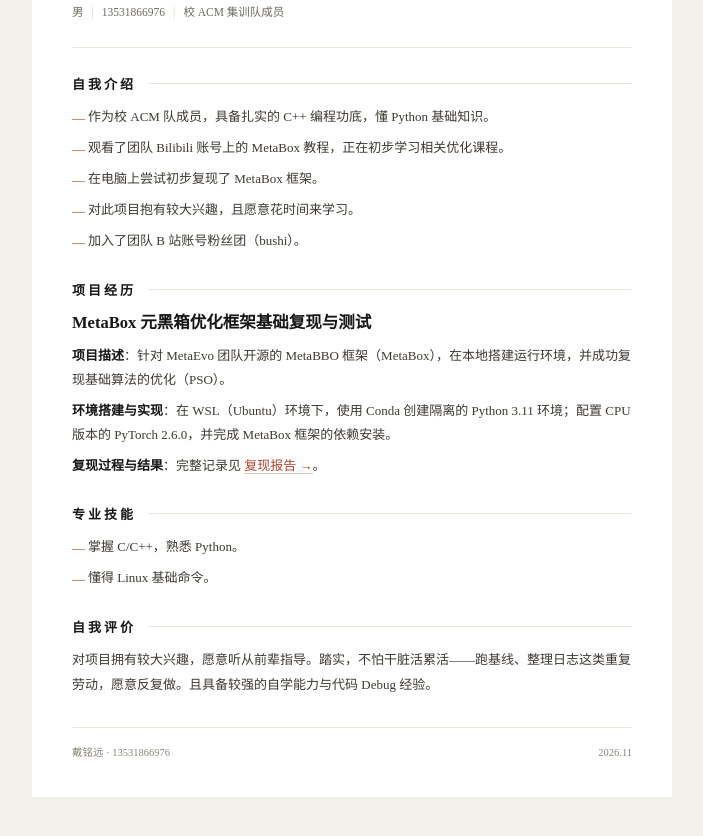
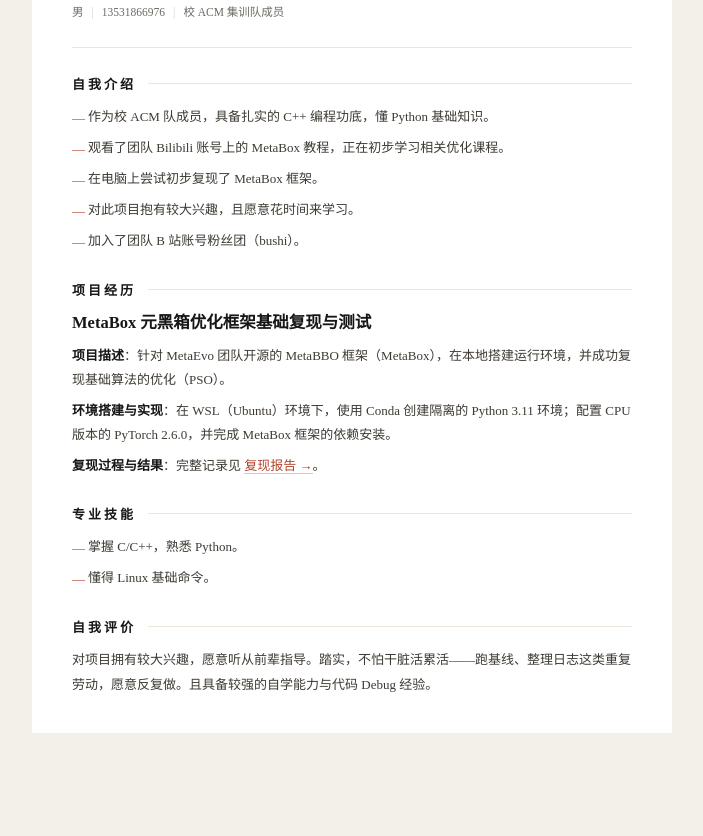
Before and after one commit to Baboon-leader/MetaBox-Reproduction, a plain HTML site: page resume.html in a window 1280 px wide. Shown: the part 146-982 px from the top of the page, without its empty margins (288-991 px from the left). After the commit the page ends 919 px from the top, so only its background shows below. Drawn offline with Linux system fonts and the light colour scheme.

Commit message:
Simplify resume layout

```diff
--- a/resume.html
+++ b/resume.html
@@ -160,7 +160,7 @@
 
         <!-- 自我评价 -->
         <tr>
-          <td class="pad" style="padding:26px 40px 0 40px;">
+          <td class="pad" style="padding:26px 40px 36px 40px;">
             <table role="presentation" width="100%" cellpadding="0" cellspacing="0" border="0">
               <tr>
                 <td valign="middle" style="font-size:13px; font-weight:600; letter-spacing:3px; color:#171717; white-space:nowrap;">自我评价</td>
@@ -176,22 +176,7 @@
           </td>
         </tr>
 
-        <!-- 页脚 -->
-        <tr>
-          <td class="pad" style="padding:30px 40px 34px 40px;">
-            <div style="height:1px; background-color:#EBE5DA; font-size:0; line-height:0;">&nbsp;</div>
-            <table role="presentation" width="100%" cellpadding="0" cellspacing="0" border="0" style="margin-top:16px;">
-              <tr>
-                <td style="font-size:10.5px; line-height:1.8; color:#8A8478;">
-                  戴铭远 · 13531866976
-                </td>
-                <td class="foot-right" align="right" valign="top" style="font-size:10.5px; line-height:1.8; color:#8A8478;">
-                  2026.11
-                </td>
-              </tr>
-            </table>
-          </td>
-        </tr>
+        <!-- 页脚已省略：联系方式见抬头 -->
 
       </table>
 
```
